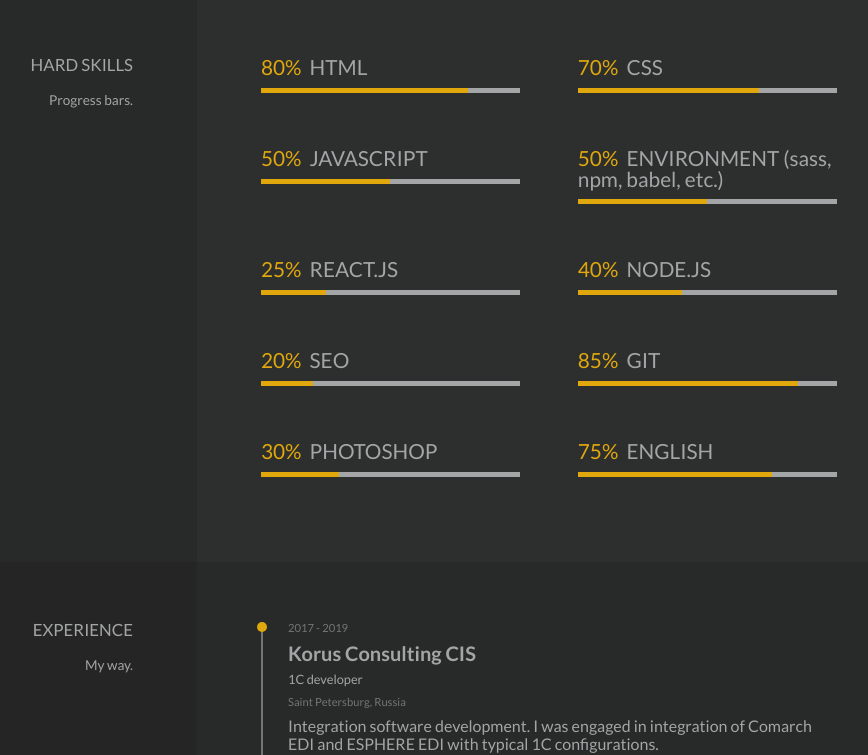
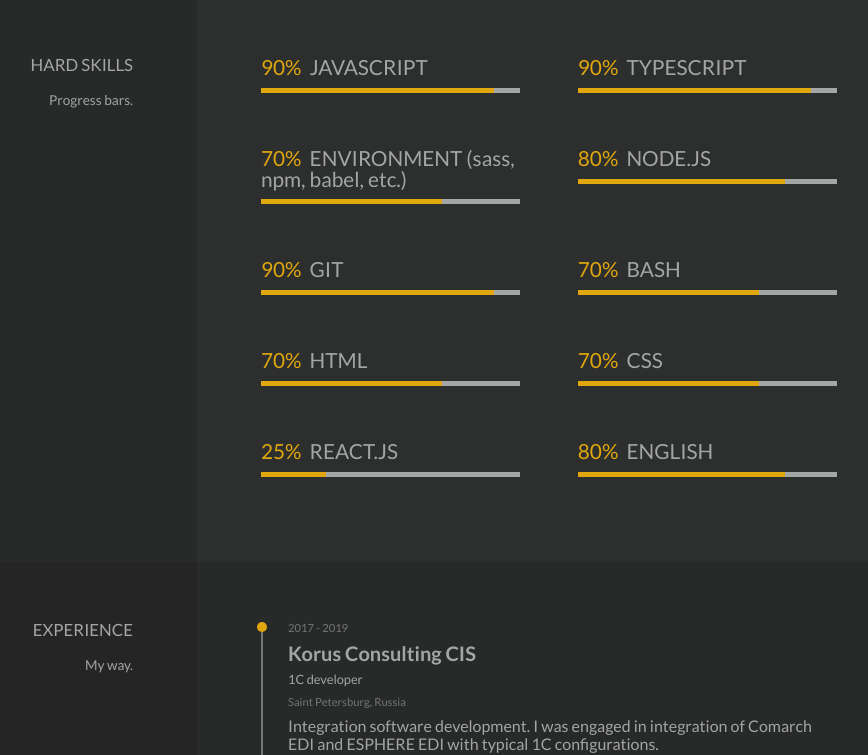
Before and after one commit to myalkleon/CV, a plain HTML site: page index.html in a window 1280 px wide. Shown: the part 1157-1912 px from the top of the page, without its empty margins (315-1183 px from the left). Drawn offline with nearby package versions, Linux system fonts and the light colour scheme; files that its build step writes are made by us from their sources.

Commit message:
Updated skills progressbars

```diff
--- a/index.html
+++ b/index.html
@@ -145,7 +145,49 @@
                 <div class="section-main-area flex-container">
                     <div class="progressbar-layout">
                         <div class="progressbar-header">
+                            <span class="progressbar-percentage subtext">90%</span>
+                            <span class="progressbar-name">JAVASCRIPT</span>
+                        </div>
+                        <div class="progressbar" id="javascript"></div>
+                    </div>
+                    <div class="progressbar-layout">
+                        <div class="progressbar-header">
+                            <span class="progressbar-percentage subtext">90%</span>
+                            <span class="progressbar-name">TYPESCRIPT</span>
+                        </div>
+                        <div class="progressbar" id="typescript"></div>
+                    </div>
+                    <div class="progressbar-layout">
+                        <div class="progressbar-header">
+                            <span class="progressbar-percentage subtext">70%</span>
+                            <span class="progressbar-name">ENVIRONMENT (sass, npm, babel, etc.)</span>
+                        </div>
+                        <div class="progressbar" id="environment"></div>
+                    </div>
+                    <div class="progressbar-layout">
+                        <div class="progressbar-header">
                             <span class="progressbar-percentage subtext">80%</span>
+                            <span class="progressbar-name">NODE.JS</span>
+                        </div>
+                        <div class="progressbar" id="node"></div>
+                    </div>
+                    <div class="progressbar-layout">
+                        <div class="progressbar-header">
+                            <span class="progressbar-percentage subtext">90%</span>
+                            <span class="progressbar-name">GIT</span>
+                        </div>
+                        <div class="progressbar" id="git"></div>
+                    </div>
+                    <div class="progressbar-layout">
+                        <div class="progressbar-header">
+                            <span class="progressbar-percentage subtext">70%</span>
+                            <span class="progressbar-name">BASH</span>
+                        </div>
+                        <div class="progressbar" id="bash"></div>
+                    </div>
+                    <div class="progressbar-layout">
+                        <div class="progressbar-header">
+                            <span class="progressbar-percentage subtext">70%</span>
                             <span class="progressbar-name">HTML</span>
                         </div>
                         <div class="progressbar" id="html"></div>
@@ -159,20 +201,6 @@
                     </div>
                     <div class="progressbar-layout">
                         <div class="progressbar-header">
-                            <span class="progressbar-percentage subtext">50%</span>
-                            <span class="progressbar-name">JAVASCRIPT</span>
-                        </div>
-                        <div class="progressbar" id="javascript"></div>
-                    </div>
-                    <div class="progressbar-layout">
-                        <div class="progressbar-header">
-                            <span class="progressbar-percentage subtext">50%</span>
-                            <span class="progressbar-name">ENVIRONMENT (sass, npm, babel, etc.)</span>
-                        </div>
-                        <div class="progressbar" id="environment"></div>
-                    </div>
-                    <div class="progressbar-layout">
-                        <div class="progressbar-header">
                             <span class="progressbar-percentage subtext">25%</span>
                             <span class="progressbar-name">REACT.JS</span>
                         </div>
@@ -180,35 +208,7 @@
                     </div>
                     <div class="progressbar-layout">
                         <div class="progressbar-header">
-                            <span class="progressbar-percentage subtext">40%</span>
-                            <span class="progressbar-name">NODE.JS</span>
-                        </div>
-                        <div class="progressbar" id="node"></div>
-                    </div>
-                    <div class="progressbar-layout">
-                        <div class="progressbar-header">
-                            <span class="progressbar-percentage subtext">20%</span>
-                            <span class="progressbar-name">SEO</span>
-                        </div>
-                        <div class="progressbar" id="seo"></div>
-                    </div>
-                    <div class="progressbar-layout">
-                        <div class="progressbar-header">
-                            <span class="progressbar-percentage subtext">85%</span>
-                            <span class="progressbar-name">GIT</span>
-                        </div>
-                        <div class="progressbar" id="git"></div>
-                    </div>
-                    <div class="progressbar-layout">
-                        <div class="progressbar-header">
-                            <span class="progressbar-percentage subtext">30%</span>
-                            <span class="progressbar-name">PHOTOSHOP</span>
-                        </div>
-                        <div class="progressbar" id="photoshop"></div>
-                    </div>
-                    <div class="progressbar-layout">
-                        <div class="progressbar-header">
-                            <span class="progressbar-percentage subtext">75%</span>
+                            <span class="progressbar-percentage subtext">80%</span>
                             <span class="progressbar-name">ENGLISH</span>
                         </div>
                         <div class="progressbar" id="english"></div>
```
